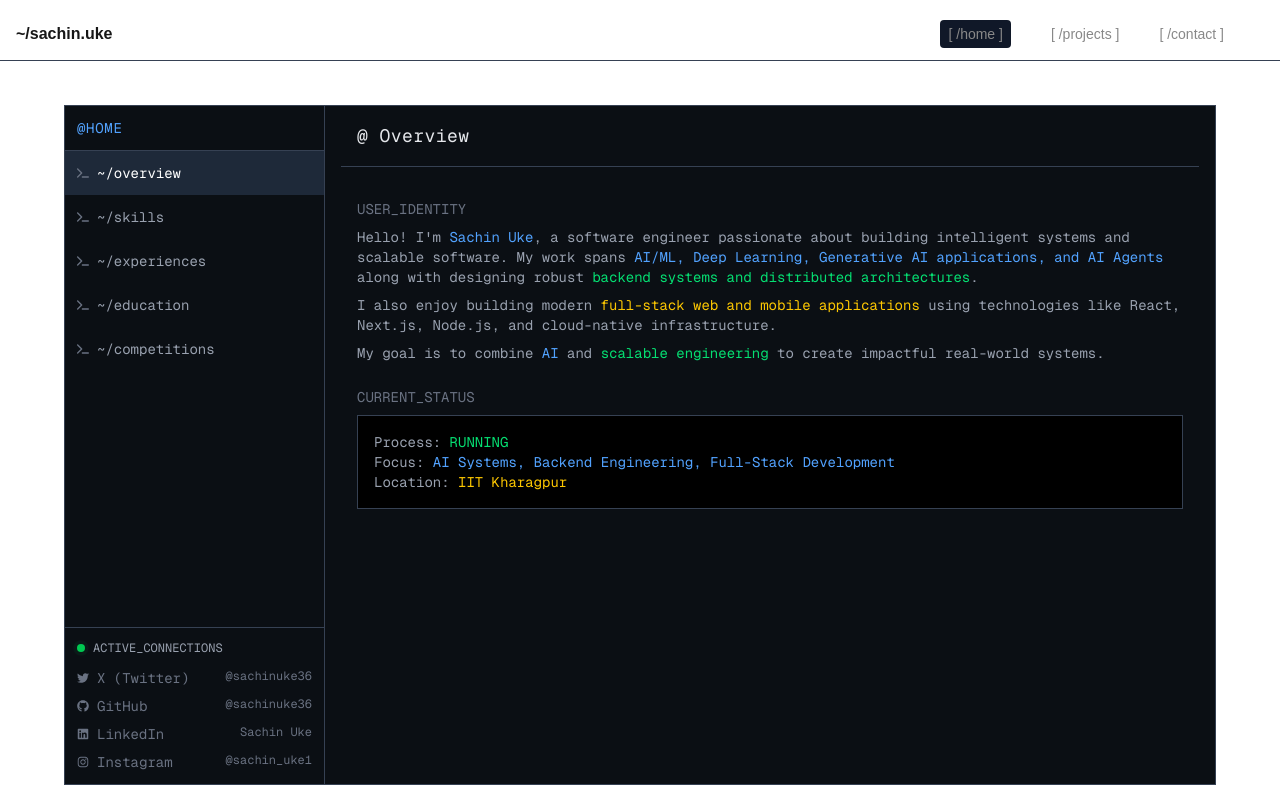
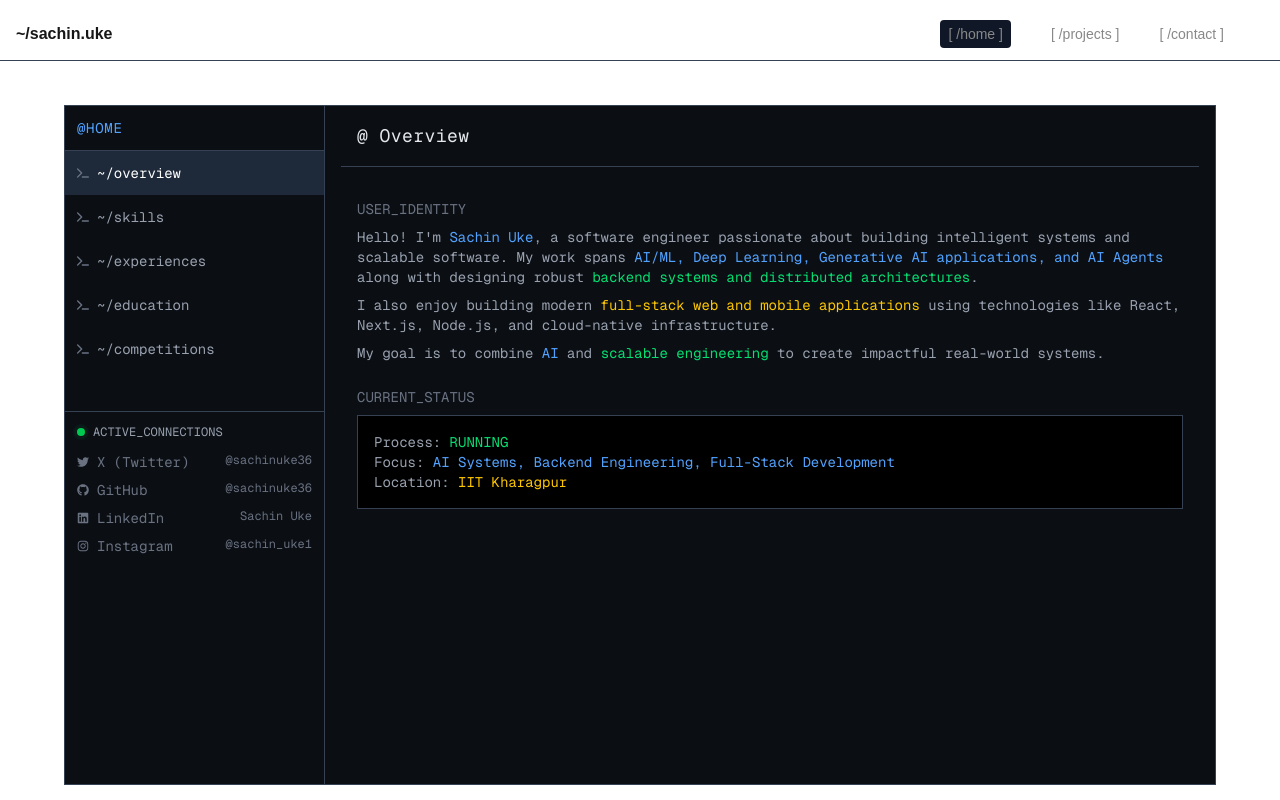
Before and after one commit to sachinuke36/portfolio2, a Next.js app: page / in a window 1280 px wide. Built offline with nearby package versions, Linux system fonts and the light colour scheme.

Commit message:
fix: contacts-visible

```diff
--- a/app/page.tsx
+++ b/app/page.tsx
@@ -31,7 +31,7 @@ const Home = () => {
           h-full
           border-r border-gray-700
           bg-[#0b0f14]
-          flex flex-col justify-between
+          flex flex-col gap-10
           transition-transform duration-300 ease-in-out
         `}>
 
```
